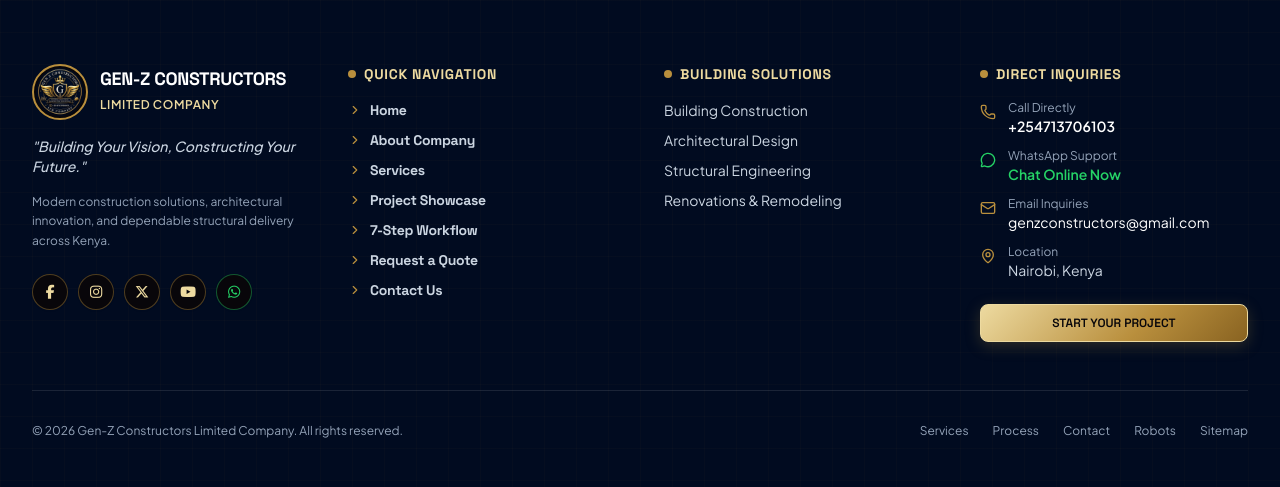
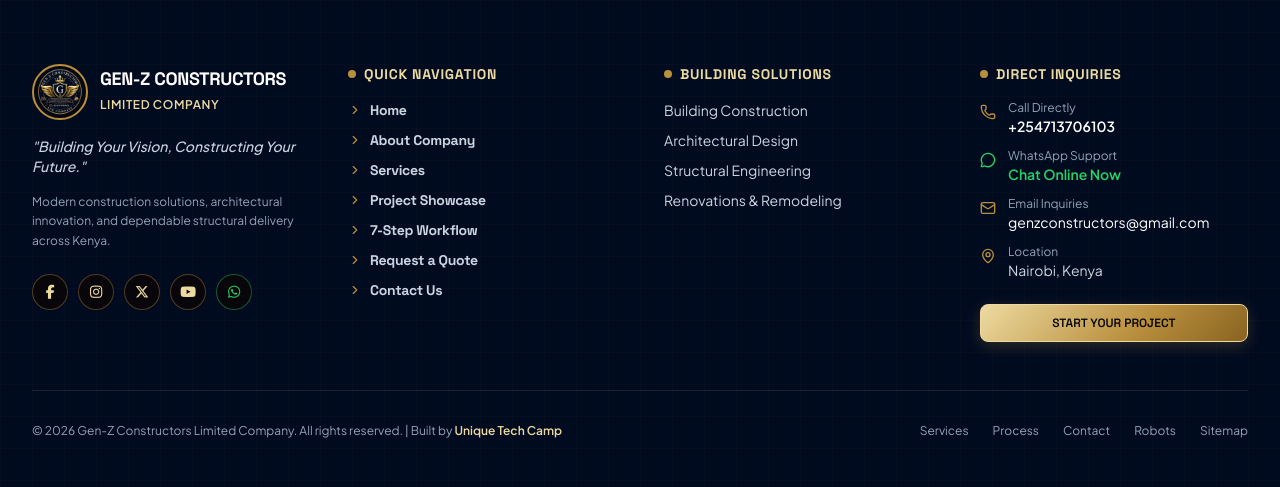
Before and after one commit to cybertechocean/GenZConstructors, a Django app: page /about/ in a window 1280 px wide. Shown: the part 2014-2501 px from the top of the page. Run offline with Django 5.2, Linux system fonts and the light colour scheme; data comes from the database, SQL or seed files in the repository; data that the repository does not hold is empty; some libraries are stand-ins or nearby versions.

Commit message:
Gen-Z Constructors - UTC

```diff
--- a/templates/includes/footer.html
+++ b/templates/includes/footer.html
@@ -176,7 +176,7 @@
 
     <!-- Copyright & Disclaimer -->
     <div class="pt-8 flex flex-col sm:flex-row justify-between items-center gap-4 text-xs text-slate-400">
-      <p>© {{ current_year }} Gen-Z Constructors Limited Company. All rights reserved.</p>
+      <p>© {{ current_year }} Gen-Z Constructors Limited Company. All rights reserved. | Built by <a href="https://uniquetechcamp.com" target="_blank" rel="noopener noreferrer" class="font-semibold text-[#EDDAA0] hover:underline">Unique Tech Camp</a></p>
       <div class="flex items-center gap-6">
         <a href="{% url 'core:services' %}" class="hover:text-white transition-colors">Services</a>
         <a href="{% url 'core:process' %}" class="hover:text-white transition-colors">Process</a>
```
